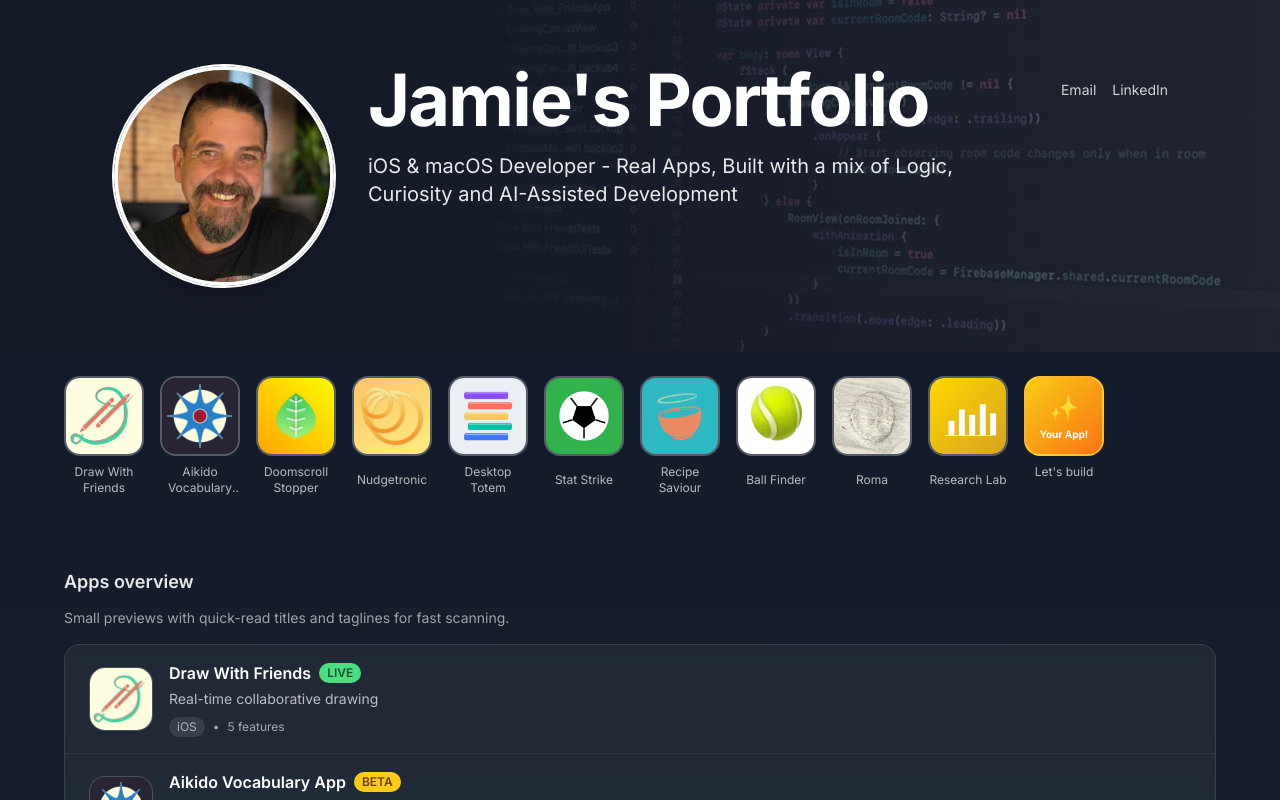
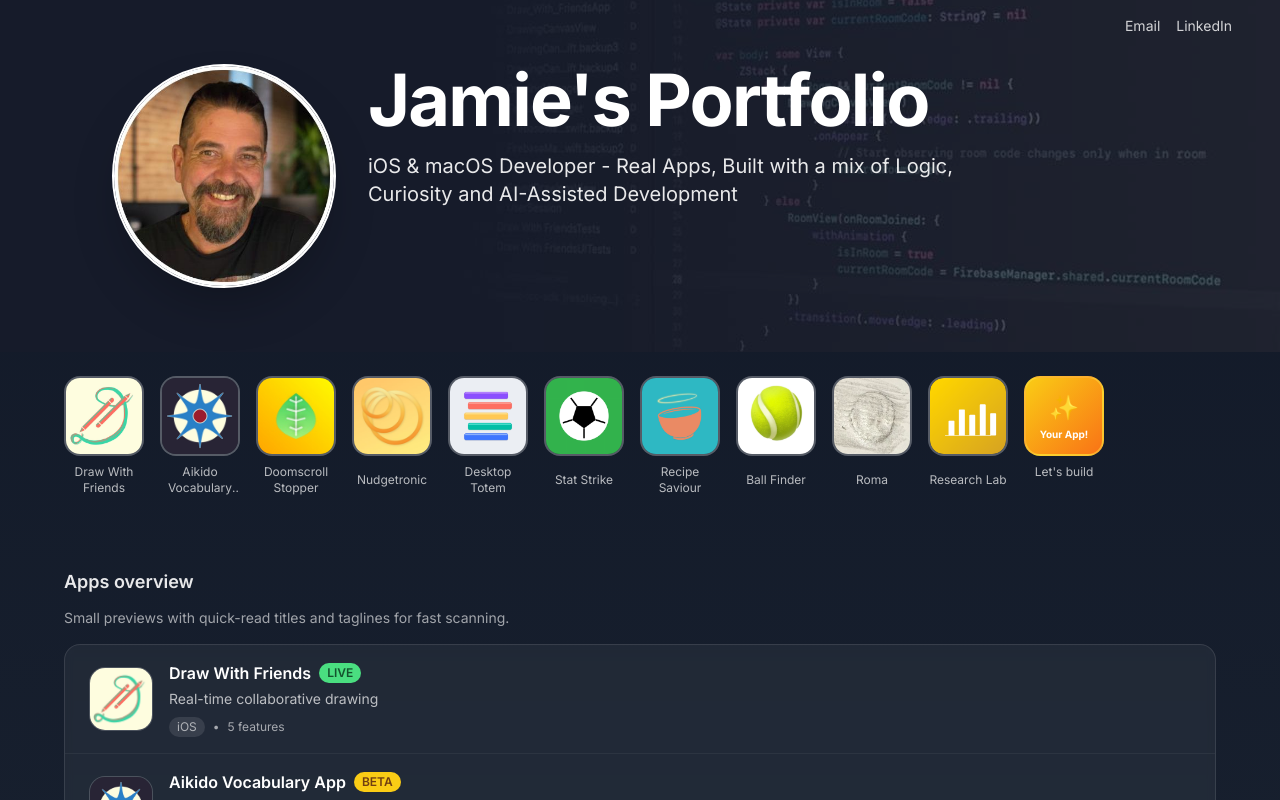
Before and after one commit to JamieNudge/jmclarenscripts, a Next.js app: page / in a window 1280 px wide. Shown: the top 800 px of the page. Built offline with nearby package versions, Linux system fonts and the light colour scheme.

Commit message:
Portfolio: fix hero contact links

```diff
--- a/app/page.tsx
+++ b/app/page.tsx
@@ -22,8 +22,7 @@ export default function Home() {
         </div>
 
         {/* Top-right contact links */}
-        <div className="relative max-w-6xl mx-auto px-6 md:px-12">
-          <div className="absolute right-6 md:right-12 top-4 flex gap-4 text-xs md:text-sm text-white/80">
+        <div className="absolute right-6 md:right-12 top-4 z-20 flex gap-4 text-xs md:text-sm text-white/80">
           <a
             href="mailto:jmclarenscripts@gmail.com"
             className="hover:text-white hover:underline transition-colors"
@@ -38,7 +37,6 @@ export default function Home() {
           >
             LinkedIn
           </a>
-          </div>
         </div>
 
         {/* Content: Circular photo + text on left */}
```
Lines whose indentation alone changed are shown as unchanged.
